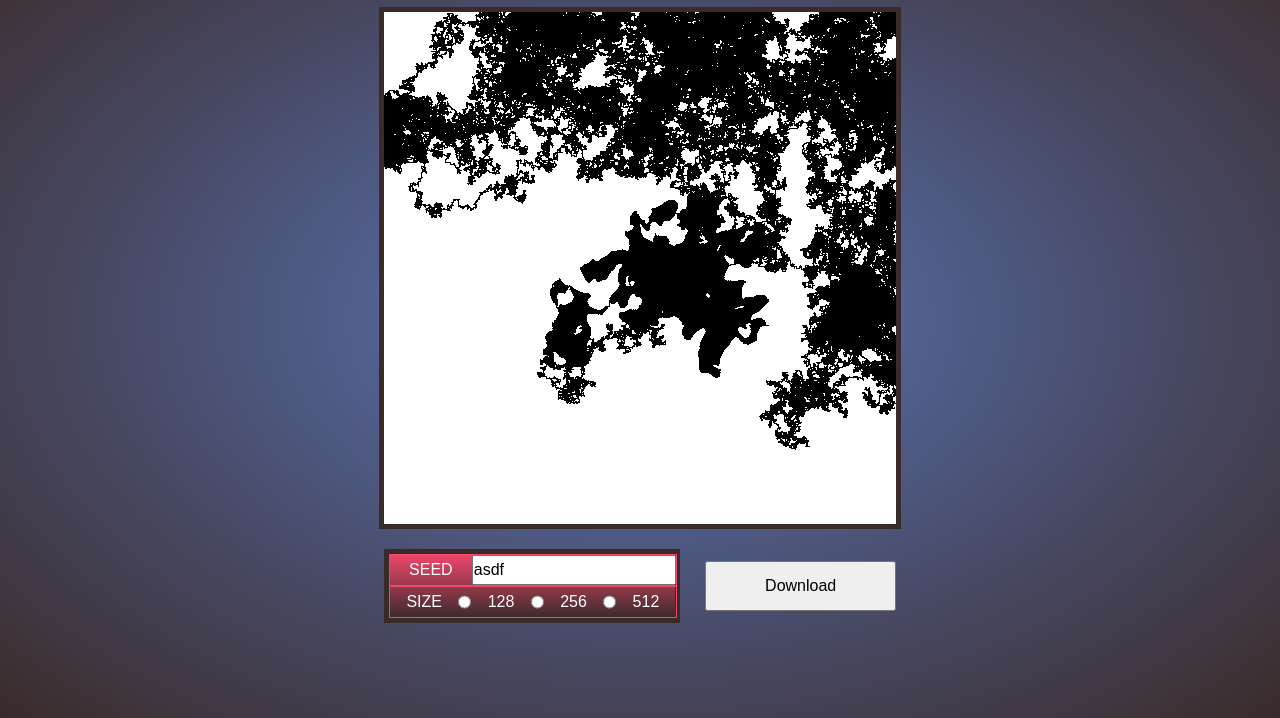
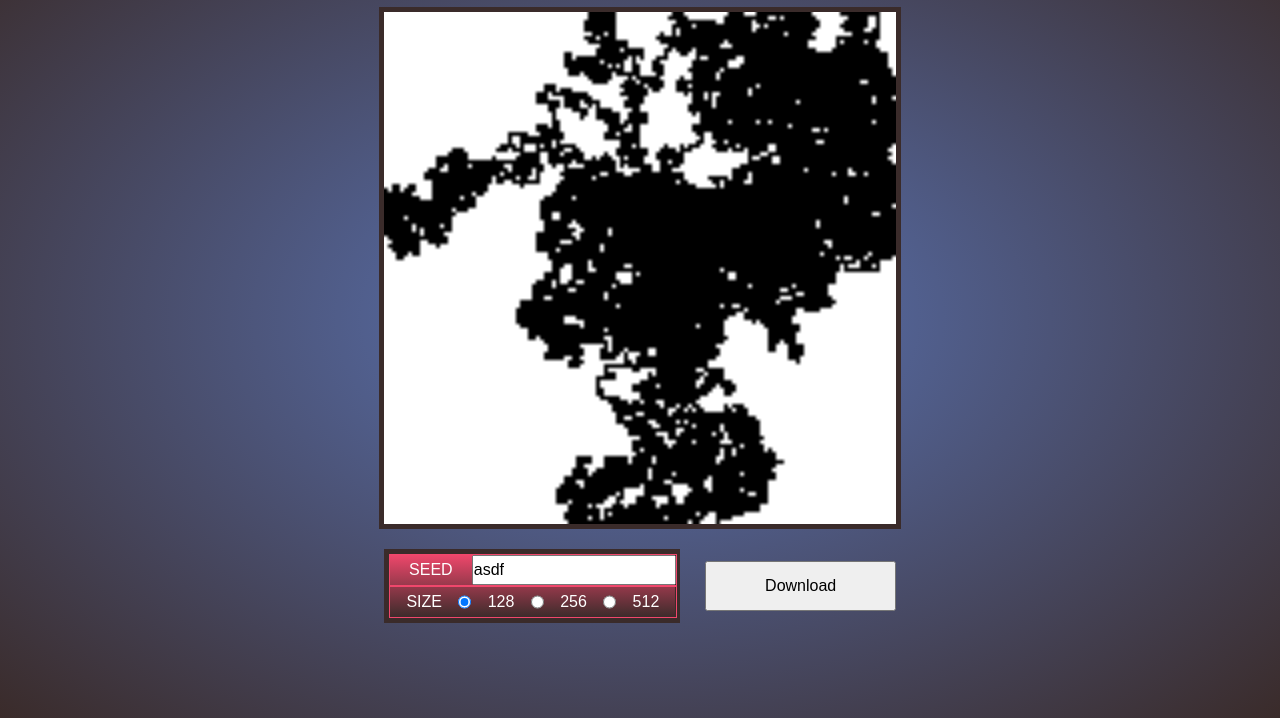
Before and after one commit to nicholasleexyz/ncas, a website with bundled scripts: page javascript_version/index.html in a window 1280 px wide. Shown: the part 82-800 px from the top of the page. Built offline with nearby package versions, Linux system fonts and the light colour scheme.

Commit message:
eslint settings, cleaned up code, and added gitignore.

```diff
--- a/javascript_version/bundle.js
+++ b/javascript_version/bundle.js
@@ -955,114 +955,87 @@ if ((typeof module) == 'object' && module.exports) {
 );
 
 },{"crypto":10}],9:[function(require,module,exports){
-/*
-    remove small bits
-    wandering drunkard option
-    add in a 3d preview of the map?
-    theme selection?
-    settings bar?
-    paint fill algorithm to remove little bits
-*/
+const seedrandom = require('seedrandom');
 
-'use strict'
-var seedrandom = require('seedrandom');
-let seed = "asdf";
+let SEED = 'asdf';
 
 const canvas = document.querySelector('canvas');
 const context = canvas.getContext('2d');
-var width = canvas.width = 512;
-var height = canvas.height = 512;
+
+let width = 128;
+let height = 128;
+
+canvas.width = width;
+canvas.height = height;
+
 const cellSize = 1;
-var grid = [];
 
-// const width = Math.floor(width / cellSize);
-// const height = Math.floor(height / cellSize);
+let grid = [];
 
-// let density = 0.6;
-// const density_input = document.querySelector('#density input');
-// const density_label = document.querySelector('#density span');
+function generateWanderingDrunkardNoise(seed, numOfDrunkards) {
+    // eslint-disable-next-line new-cap
+    const rng = new seedrandom(seed);
 
-const seed_input = document.querySelector('#seed input');
+    const noise = [];
 
-var ele = document.getElementsByName('size');
-for (let i = 0; i < ele.length; i++) {
-    const element = ele[i];
-
-    let change = () => {
-        let s = 0;
-
-        if (element.id === "small")
-            s = 128;
-        else if (element.id === "medium")
-            s = 256;
-        else if (element.id === "large")
-            s = 512;
-
-        width = canvas.width = s;
-        height = canvas.height = s;
-
-        generateGrid();
-    };
-
-    element.onclick = change;
-}
-
-// density_input.value = density;
-// let decimalToPercent = (decimal) =>
-//     Math.floor(decimal * 100) + "%";
-// density_label.innerText = decimalToPercent(density);
-
-// density_input.addEventListener('input', () => {
-//     density = density_input.value;
-//     density_label.innerText = decimalToPercent(density);
-//     generateGrid();
-// });
-
-seed_input.addEventListener('input', () => {
-    seed = seed_input.value;
-    generateGrid();
-});
-
-
-function generateGrid() {
-    grid = new Array(width).fill().map(() => new Array(height));
-
-    grid = generateWanderingDrunkardNoise(seed, 1);
-
-    for (let z = 1; z < 6; z++) {
-        grid = generateCellularAutomata(grid);
+    for (let y = 0; y < height; y += 1) {
+        noise[y] = [];
+        for (let x = 0; x < width; x += 1) {
+            noise[y][x] = grid[y][x];
+        }
     }
 
-    grid = generateWanderingDrunkardNoise(seed, 10);
-    // RemoveSpecksInArray(grid, 1, 1);
+    let xCoord = Math.round(rng() * width) % width;
+    let yCoord = Math.round(rng() * height) % height;
 
-    drawGrid();
+    for (let i = 0; i < numOfDrunkards; i += 1) {
+        const steps = (canvas.width * canvas.height) / 4;
+        noise[yCoord][xCoord] = 1;
+
+        for (let j = 0; j < steps; j += 1) {
+            const dir = Math.round(rng() * 4) % 4;
+
+            for (let z = 0; z < 1; z += 1) {
+                if (dir === 0) {
+                    noise[yCoord > height - 2 ? yCoord : yCoord += 1][xCoord] = 1;
+                } else if (dir === 1) {
+                    noise[yCoord][xCoord > height - 2 ? xCoord : xCoord += 1] = 1;
+                } else if (dir === 2) {
+                    noise[yCoord === 0 ? yCoord : yCoord -= 1][xCoord] = 1;
+                } else if (dir === 3) {
+                    noise[yCoord][xCoord === 0 ? xCoord : xCoord -= 1] = 1;
+                }
+            }
+        }
+    }
+
+    return noise;
 }
 
 function generateCellularAutomata(noise) {
-    let ca = new Array(width).fill().map(() => new Array(height));
-    let current_noise = noise.map(a => a);
+    const ca = new Array(width).fill().map(() => new Array(height));
+    const currentNoise = noise.map((a) => a);
 
-    for (let y = 0; y < height; y++) {
-        for (let x = 0; x < width; x++) {
+    for (let y = 0; y < height; y += 1) {
+        for (let x = 0; x < width; x += 1) {
             if (y > 0 && y < height - 1 && x > 0 && x < width - 1) {
-                let neighbors = [
-                    current_noise[y + 1][x - 1],
-                    current_noise[y + 1][x],
-                    current_noise[y + 1][x + 1],
-                    current_noise[y][x - 1],
-                    current_noise[y][x + 1],
-                    current_noise[y - 1][x - 1],
-                    current_noise[y - 1][x],
-                    current_noise[y - 1][x + 1],
+                const neighbors = [
+                    currentNoise[y + 1][x - 1],
+                    currentNoise[y + 1][x],
+                    currentNoise[y + 1][x + 1],
+                    currentNoise[y][x - 1],
+                    currentNoise[y][x + 1],
+                    currentNoise[y - 1][x - 1],
+                    currentNoise[y - 1][x],
+                    currentNoise[y - 1][x + 1],
                 ];
 
-                if (neighbors.filter(a => a === 1).length > 3)
+                if (neighbors.filter((a) => a === 1).length > 3) {
                     ca[y][x] = 1;
-                else
+                } else {
                     ca[y][x] = 0;
-            }
-            else {
+                }
+            } else {
                 ca[y][x] = 0;
             }
         }
@@ -1071,134 +1044,76 @@ function generateCellularAutomata(noise) {
     return ca;
 }
 
-// function generateNoise(seed) {
-//     let rng = new seedrandom(seed);
-
-//     let noise = [];
-
-//     for (let y = 0; y < rows; y++) {
-//         noise[y] = [];
-//         for (let x = 0; x < cols; x++) {
-//             if (y == 0 || x == 0 || y == (rows - 1) || x == (cols - 1)) {
-//                 noise[y][x] = 1;
-//             }
-//             else {
-//                 noise[y][x] = rng() < density ? 1 : 0;
-//             }
-//         }
-//     }
-//     return noise;
-// }
-
-function generateWanderingDrunkardNoise(seed, numOfDrunkards) {
-    let rng = new seedrandom(seed);
-
-    let noise = [];
-
-    for (let y = 0; y < height; y++) {
-        noise[y] = [];
-        for (let x = 0; x < width; x++) {
-            noise[y][x] = grid[y][x];
-        }
-    }
-
-    let xCoord = Math.round(rng() * width) % width;
-    let yCoord = Math.round(rng() * height) % height;
-
-    for (let i = 0; i < numOfDrunkards; i++) {
-        let steps = canvas.width * canvas.height / 4;
-        noise[yCoord][xCoord] = 1;
-
-        for (let j = 0; j < steps; j++) {
-            let dir = Math.round(rng() * 4) % 4;
-
-            for (let z = 0; z < 1; z++) {
-                if (dir == 0)
-                    noise[yCoord > height - 2 ? yCoord : ++yCoord][xCoord] = 1;
-                else if (dir == 1)
-                    noise[yCoord][xCoord > height - 2 ? xCoord : ++xCoord] = 1;
-                else if (dir == 2)
-                    noise[yCoord == 0 ? yCoord : --yCoord][xCoord] = 1;
-                else if (dir == 3)
-                    noise[yCoord][xCoord == 0 ? xCoord : --xCoord] = 1;
-            }
-        }
-    }
-
-    return noise;
-}
-
-generateGrid();
-
-// //OOF!!!
-// function RemoveSpecksInArray(array, coordX, coordY, total) {
-//     if (coordX < 1 || coordX > cols - 2 || coordY < 1 || coordY < rows - 2)
-//         return;
-
-//     let current = array[coordY][coordX];
-
-//     if (total === undefined)
-//         total = [];
-//     if (total.length > 3)
-//         return;
-//     if (array[coordY][coordX - 1] === current) {
-//         RemoveSpecksInArray(array, coordX - 1, coordY, total.concat([coordX, coordY]));
-//         matched = true;
-//     }
-//     if (array[coordY][coordX + 1] === current) {
-//         RemoveSpecksInArray(array, coordX + 1, coordY, total.concat([coordX, coordY]));
-//         matched = true;
-//     }
-//     if (array[coordY - 1][coordX] === current) {
-//         RemoveSpecksInArray(array, coordX, coordY - 1, total.concat([coordX, coordY]));
-//         matched = true;
-//     }
-//     if (array[coordY + 1][coordX] === current) {
-//         RemoveSpecksInArray(array, coordX, coordY + 1, total.concat([coordX, coordY]));
-//         matched = true;
-//     }
-
-//     if (matched === false && total.length > 0) {
-//         // let val = array[total[0][0], total[0][1]] === 0 ? 1 : 0;
-
-//         for (let i = 0; i < total.length; i++)
-//             array[total[i][0], total[i][1]] = 2;
-//     }
-// }
-
 function drawGrid() {
-    for (let y = 0; y < height; y++) {
-        for (let x = 0; x < width; x++) {
-            // context.fillStyle = grid[y][x] ? "#222E44" : "#3497A1";
-            // context.fillStyle = grid[y][x] ? "#5B76B9" : "#63C7DD" ;
-            // context.fillStyle = grid[y][x] ? "#3A2B2A" : "#F5F6F7" ;
-            context.fillStyle = grid[y][x] ? "#000" : "#FFF";
+    for (let y = 0; y < height; y += 1) {
+        for (let x = 0; x < width; x += 1) {
+            context.fillStyle = grid[y][x] ? '#000' : '#FFF';
             context.fillRect(x * cellSize, y * cellSize, cellSize, cellSize);
         }
     }
 }
 
-const download_button = document.querySelector('#download-button');
+function generateGrid() {
+    grid = new Array(width).fill().map(() => new Array(height));
 
-download_button.addEventListener('click', (e) => {
-    const link = document.createElement("a");
-    let flattened = [].concat(...grid);
-    let total = [];
-    for (let i = 0; i < flattened.length; i++)
-        total.push((i + 1) % width == 0 ? flattened[i] + "\n" : flattened[i]);
+    grid = generateWanderingDrunkardNoise(SEED, 1);
 
-    let file = new Blob(total, {type: 'text/plaintext'});
+    for (let z = 1; z < 6; z += 1) {
+        grid = generateCellularAutomata(grid);
+    }
+
+    grid = generateWanderingDrunkardNoise(SEED, 10);
+
+    drawGrid();
+}
+
+const seedInput = document.querySelector('#seed input');
+
+const ele = document.getElementsByName('size');
+
+function change(str) {
+    const dict = { small: 128, medium: 256, large: 512 };
+    const s = dict[str];
+
+    width = s;
+    height = s;
+
+    canvas.width = s;
+    canvas.height = s;
+
+    generateGrid();
+}
+
+for (let i = 0; i < ele.length; i += 1) {
+    const element = ele[i];
+
+    element.onclick = () => change(element.id);
+}
+
+seedInput.addEventListener('input', () => {
+    SEED = seedInput.value;
+    generateGrid();
+});
+
+generateGrid();
+
+const downloadButton = document.querySelector('#download-button');
+
+downloadButton.addEventListener('click', () => {
+    const link = document.createElement('a');
+    const flattened = [].concat(...grid);
+    const total = [];
+    for (let i = 0; i < flattened.length; i += 1) {
+        total.push((i + 1) % width === 0 ? `${flattened[i]}\n` : flattened[i]);
+    }
+
+    const file = new Blob(total, { type: 'text/plaintext' });
     link.href = URL.createObjectURL(file);
-    link.download = `${seed_input.value}.txt`;
+    link.download = `${seedInput.value}.txt`;
     link.click();
     URL.revokeObjectURL(link.href);
+});
 
-    // const link = document.createElement('a');
-    // link.download = `${seed_input.value}.png`;
-    // link.href = canvas.toDataURL();
-    // link.click();
-    // link.delete;
-});
 },{"seedrandom":1}],10:[function(require,module,exports){
 
 },{}]},{},[9]);
--- a/javascript_version/index.html
+++ b/javascript_version/index.html
@@ -25,7 +25,7 @@
                     </div>
                     <div class="setting-item" id="resolution">
                         <span>SIZE</span>
-                        <input type="radio" name="size" id="small" />
+                        <input type="radio" name="size" id="small" checked/>
                         <label for="small">128</label>
                         <input type="radio" name="size" id="medium" />
                         <label for="medium">256</label>
--- a/javascript_version/package.json
+++ b/javascript_version/package.json
@@ -1,5 +1,10 @@
 {
   "dependencies": {
+    "eslint-config-airbnb-base": "^15.0.0",
     "seedrandom": "^3.0.5"
+  },
+  "devDependencies": {
+    "eslint": "^8.41.0",
+    "prettier": "^2.8.8"
   }
 }
```
Also changed, not shown: javascript_version/src/main.js (+117 -203 lines), javascript_version/.eslintrc.json (added), 2 other files.
